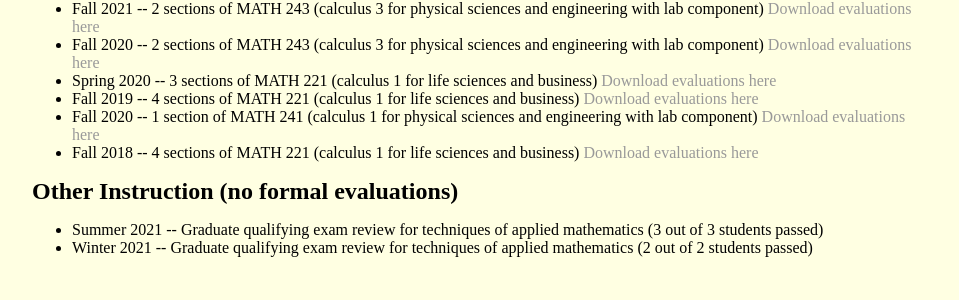
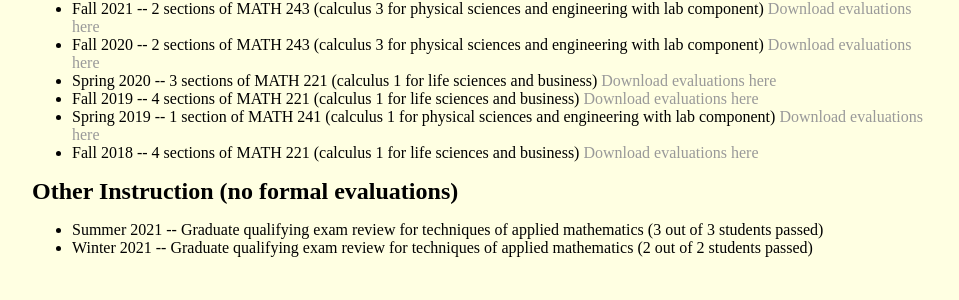
Before and after one commit to jhknakao/jhknakao.github.io, a Jekyll site: the page built from teaching.html, in a window 1280 px wide. Shown: the part 1151-1451 px from the top of the page, without its empty margins (160-1119 px from the left). Built offline with Jekyll 4.4.1, drawn with Linux system fonts in a browser that asks for light colours.

Commit message:
Update teaching.html

```diff
--- a/teaching.html
+++ b/teaching.html
@@ -44,7 +44,7 @@ title: Teaching
 		<li>Fall 2020 -- 2 sections of MATH 243 (calculus 3 for physical sciences and engineering with lab component) <a href="files/evaluations/F2020_MATH243.pdf" class="download" title="Download CV as PDF">Download evaluations here</a></li>
 		<li>Spring 2020 -- 3 sections of MATH 221 (calculus 1 for life sciences and business) <a href="files/evaluations/Sp2020_MATH221.pdf" class="download" title="Download CV as PDF">Download evaluations here</a></li>
 		<li>Fall 2019 -- 4 sections of MATH 221 (calculus 1 for life sciences and business) <a href="files/evaluations/F2019_MATH221.pdf" class="download" title="Download CV as PDF">Download evaluations here</a></li>
-		<li>Fall 2020 -- 1 section of MATH 241 (calculus 1 for physical sciences and engineering with lab component) <a href="files/evaluations/Sp2019_MATH241.pdf" class="download" title="Download CV as PDF">Download evaluations here</a></li>
+		<li>Spring 2019 -- 1 section of MATH 241 (calculus 1 for physical sciences and engineering with lab component) <a href="files/evaluations/Sp2019_MATH241.pdf" class="download" title="Download CV as PDF">Download evaluations here</a></li>
 		<li>Fall 2018 -- 4 sections of MATH 221 (calculus 1 for life sciences and business) <a href="files/evaluations/F2018_MATH221.pdf" class="download" title="Download CV as PDF">Download evaluations here</a></li>
 	</ul>
 
```
